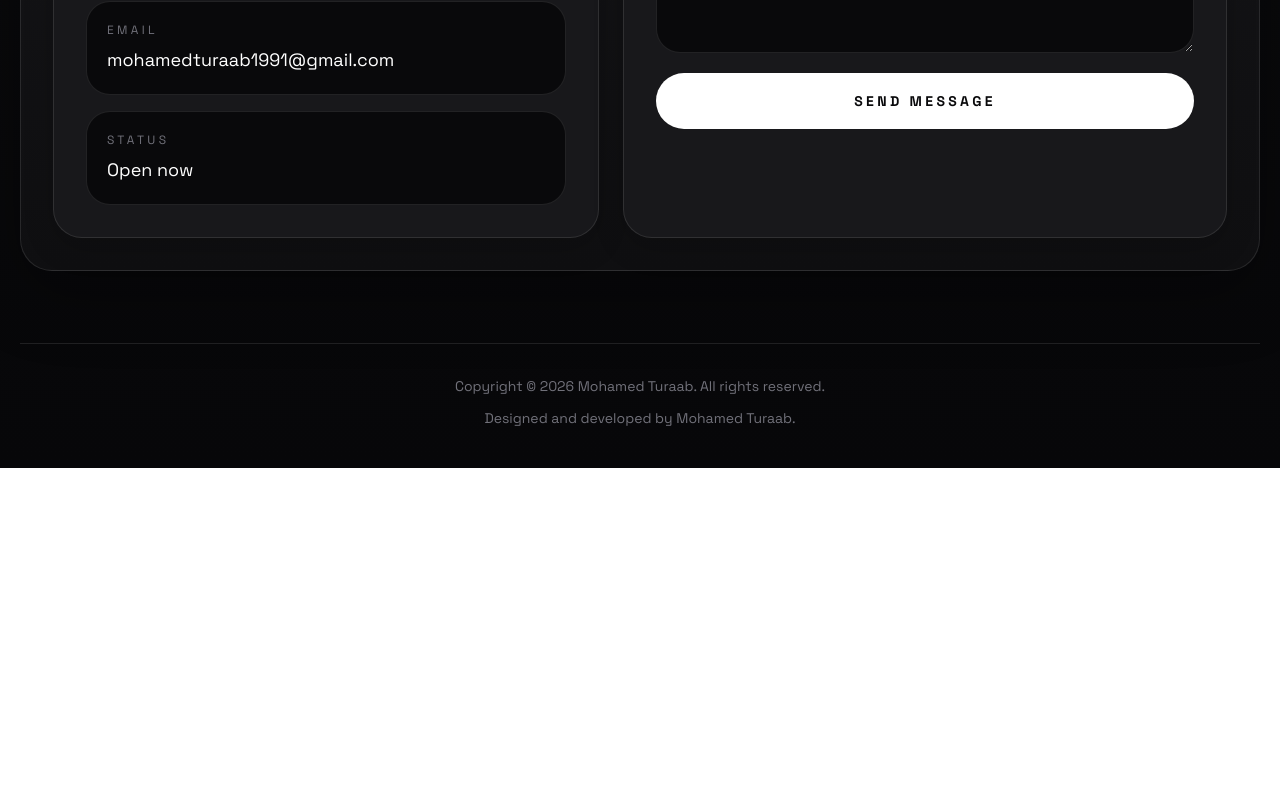
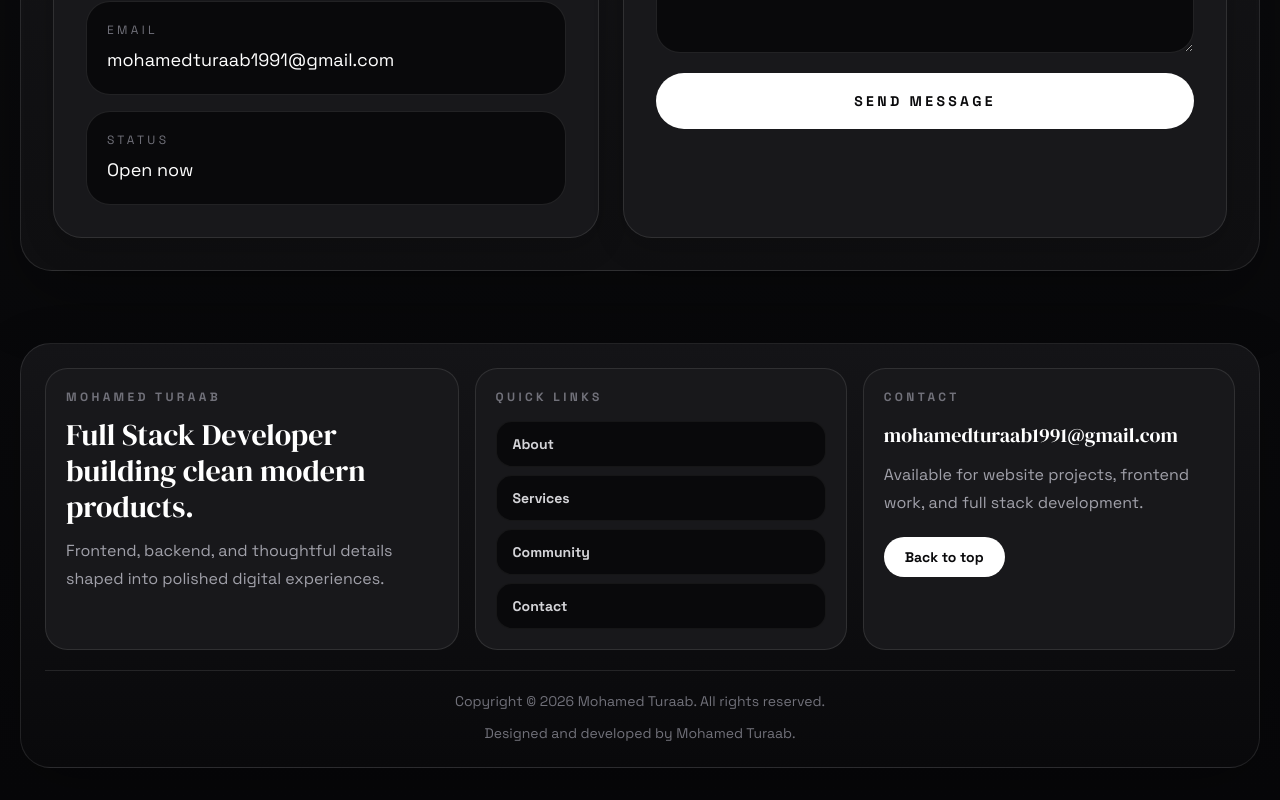
Before and after one commit to mohamed-turaab/My-Portfolio-, a React (Vite) app: page / in a window 1280 px wide. Shown: the part 3095-3895 px from the top of the page. Before the commit the page ends 3563 px from the top, so only its background shows below. Built offline with nearby package versions, Linux system fonts and the light colour scheme.

Commit message:
dib u hagajinta footerka

```diff
--- a/src/components/Footer.jsx
+++ b/src/components/Footer.jsx
@@ -1,10 +1,71 @@
+const footerLinks = [
+  { href: "#about", label: "About" },
+  { href: "#services", label: "Services" },
+  { href: "#testimonial", label: "Community" },
+  { href: "#contact", label: "Contact" },
+];
+
 function Footer() {
   return (
     <footer className="px-3 pb-6 pt-2 md:px-5 md:pb-8">
-      <div className="mx-auto w-full max-w-7xl border-t border-white/10 pt-6 text-center text-sm text-zinc-500">
-        <div className="space-y-3 rounded-[1.4rem] bg-transparent py-2">
+      <div className="mx-auto w-full max-w-7xl rounded-[1.9rem] border border-white/10 bg-[linear-gradient(180deg,#141417_0%,#09090b_100%)] p-5 shadow-[0_20px_60px_rgba(0,0,0,0.24)] md:p-6">
+        <div className="grid gap-4 lg:grid-cols-[1fr_0.9fr_0.9fr]">
+          <div className="rounded-[1.4rem] border border-white/10 bg-zinc-900 p-5">
+            <p className="text-xs font-bold uppercase tracking-[0.28em] text-zinc-500">
+              Mohamed Turaab
+            </p>
+            <h2 className="mt-3 font-display text-2xl text-white md:text-3xl">
+              Full Stack Developer building clean modern products.
+            </h2>
+            <p className="mt-3 max-w-lg leading-7 text-zinc-400">
+              Frontend, backend, and thoughtful details shaped into polished
+              digital experiences.
+            </p>
+          </div>
+
+          <div className="rounded-[1.4rem] border border-white/10 bg-zinc-900 p-5">
+            <p className="text-xs font-bold uppercase tracking-[0.28em] text-zinc-500">
+              Quick Links
+            </p>
+            <nav className="mt-4 grid gap-2">
+              {footerLinks.map((link) => (
+                <a
+                  key={link.href}
+                  href={link.href}
+                  className="rounded-[1rem] border border-white/5 bg-zinc-950 px-4 py-3 text-sm font-semibold text-zinc-300 transition duration-300 hover:border-white/10 hover:text-white"
+                >
+                  {link.label}
+                </a>
+              ))}
+            </nav>
+          </div>
+
+          <div className="rounded-[1.4rem] border border-white/10 bg-zinc-900 p-5">
+            <p className="text-xs font-bold uppercase tracking-[0.28em] text-zinc-500">
+              Contact
+            </p>
+            <a
+              href="mailto:mohamedturaab1991@gmail.com"
+              className="mt-4 block font-display text-xl text-white transition duration-300 hover:text-zinc-300"
+            >
+              mohamedturaab1991@gmail.com
+            </a>
+            <p className="mt-3 leading-7 text-zinc-400">
+              Available for website projects, frontend work, and full stack
+              development.
+            </p>
+            <a
+              href="#about"
+              className="mt-5 inline-flex min-h-10 items-center rounded-full border border-white/10 bg-white px-5 text-sm font-semibold text-zinc-950 transition duration-300 hover:-translate-y-0.5"
+            >
+              Back to top
+            </a>
+          </div>
+        </div>
+
+        <div className="mt-5 border-t border-white/10 pt-5 text-center text-sm text-zinc-500">
           <p>Copyright &copy; 2026 Mohamed Turaab. All rights reserved.</p>
-          <p>Designed and developed by Mohamed Turaab.</p>
+          <p className="mt-3">Designed and developed by Mohamed Turaab.</p>
         </div>
       </div>
     </footer>
```
